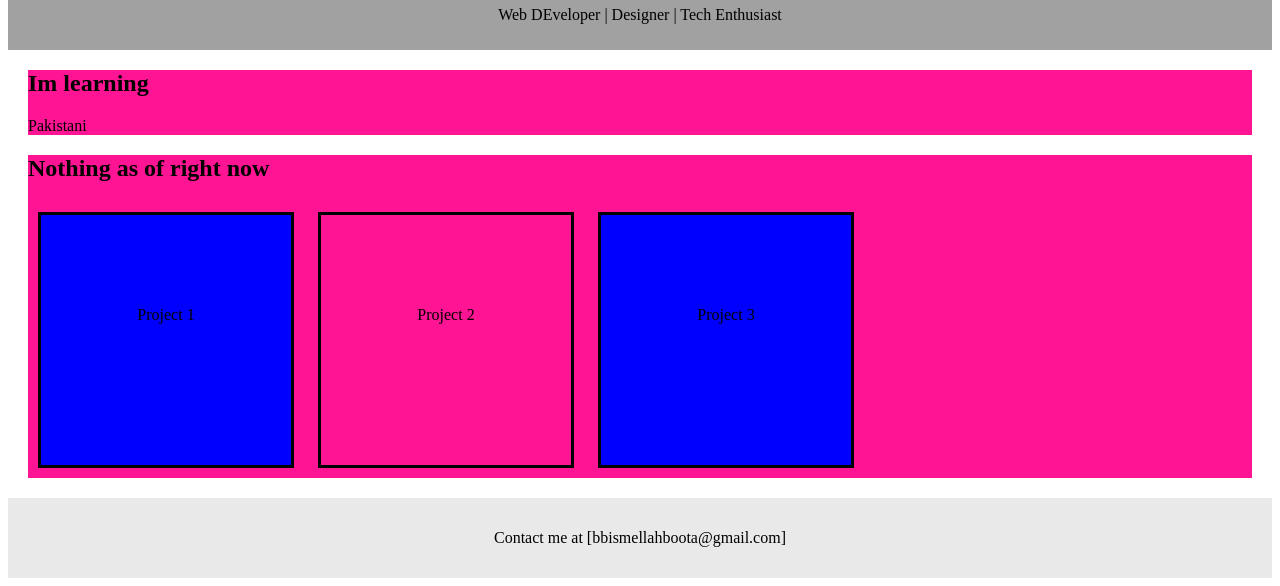
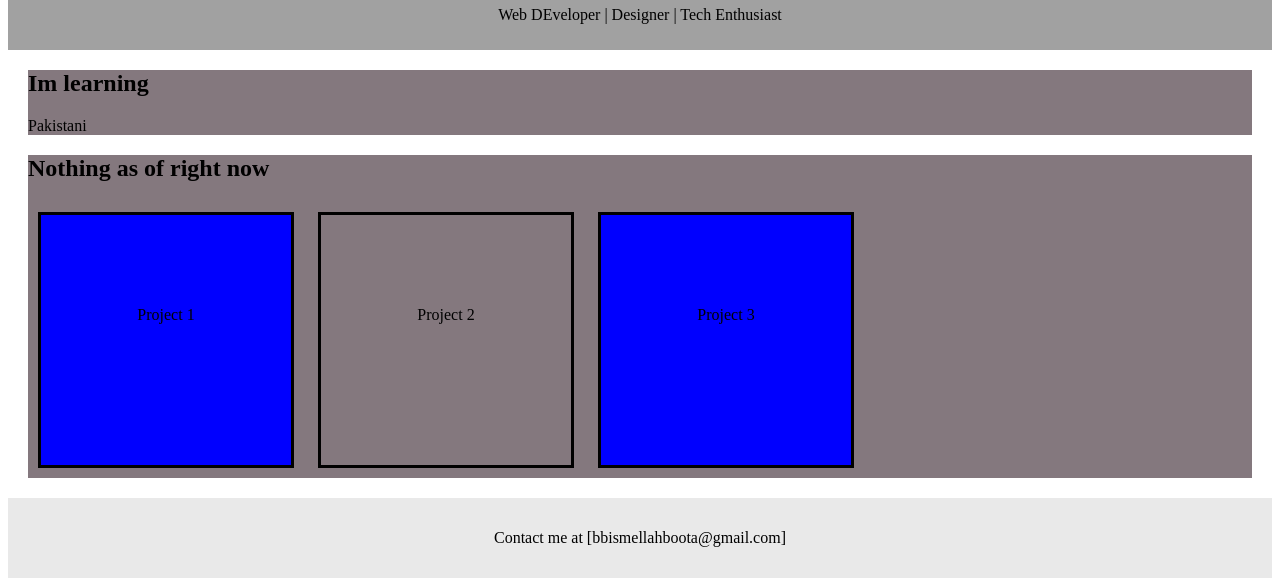
Before and after one commit to bismellah1/FirstProject, a plain HTML site: page index.html in a window 1280 px wide. Shown: the part 302-888 px from the top of the page. Drawn offline with Linux system fonts and the light colour scheme.

Commit message:
background color change for bio

```diff
--- a/style.css
+++ b/style.css
@@ -38,7 +38,7 @@ h1, h2 {
 }
 
 #bio, #work {
-    background-color: deeppink;
+    background-color: rgb(132, 120, 126);
 }
 
 footer {
```
